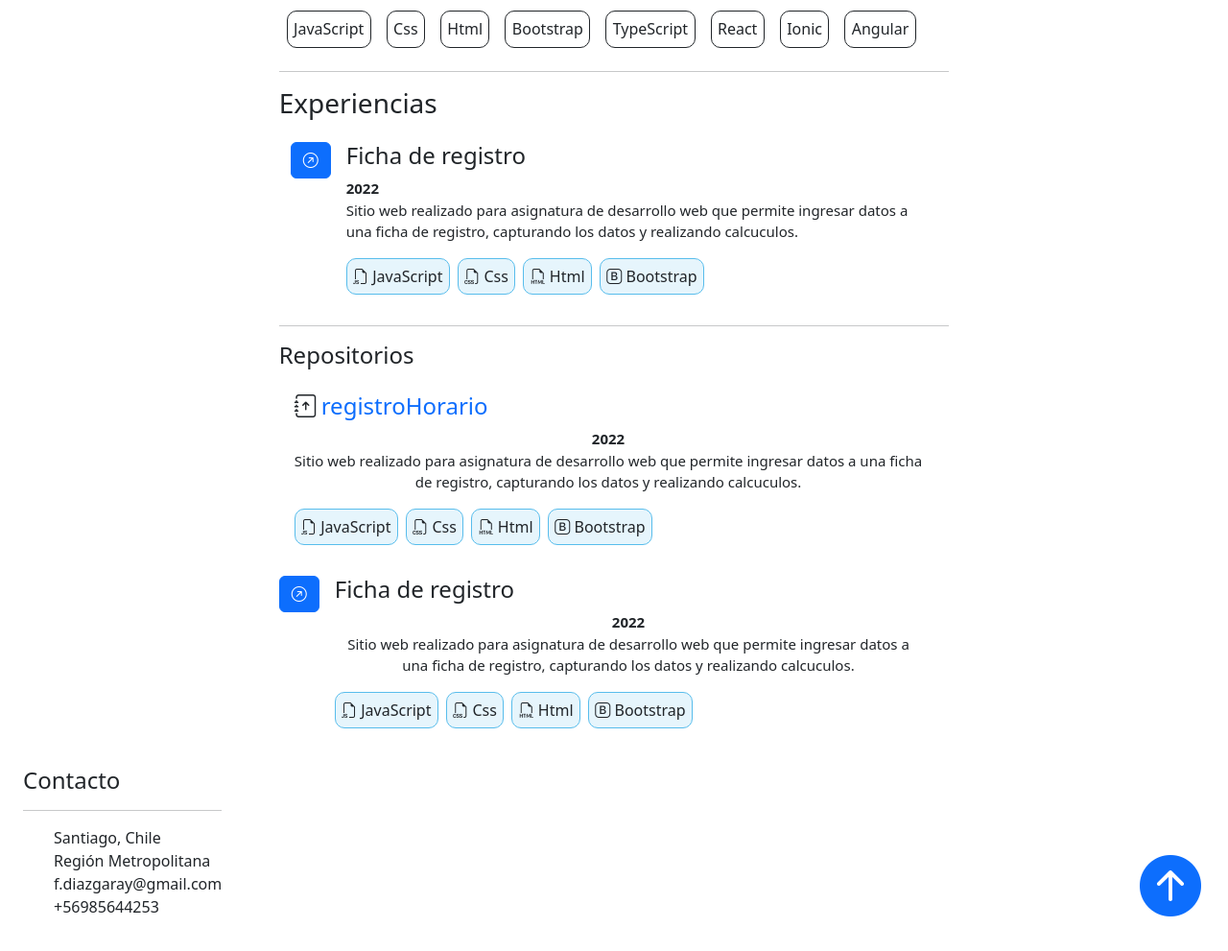
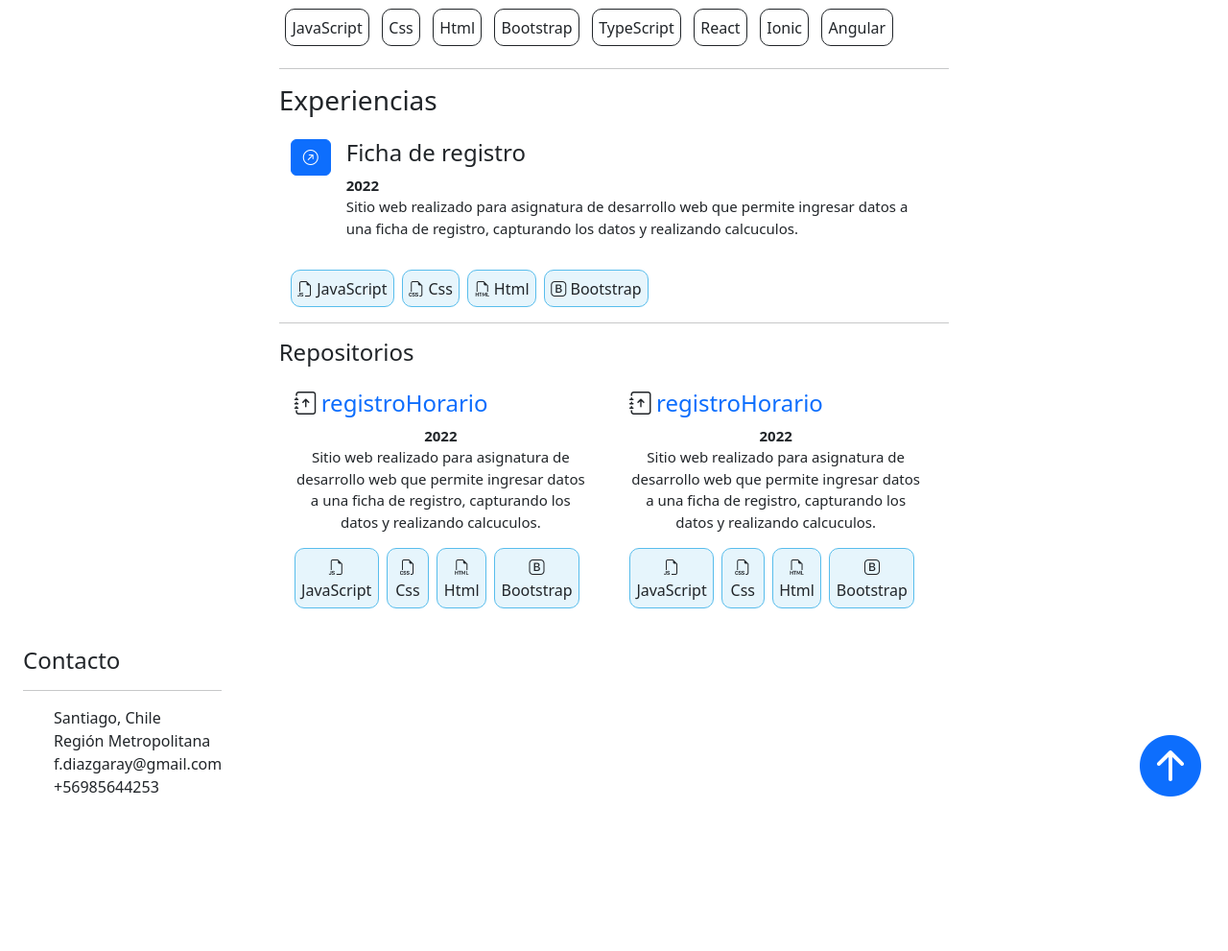
Before and after one commit to Fdiazg/portafolio, a plain HTML site: page index.html in a window 1280 px wide. Shown: the part 517-1508 px from the top of the page at 96% size. After the commit the page ends 1383 px from the top, so only its background shows below. Drawn offline with nearby package versions, Linux system fonts and the light colour scheme.

Commit message:
portafolio211220222

```diff
--- a/css/app.css
+++ b/css/app.css
@@ -2,6 +2,7 @@
     background-color: black !important;
     color: white !important;
 } */
+
 
 h1.dark {
   color: white;
@@ -104,7 +105,7 @@ body.dark .header {
 .liHabilidades{
   border: solid 1px;
   border-radius: 10px;
-  margin: 0.5rem;
+  margin: 0.4rem;
   padding: 0.4rem;
 }
 
@@ -192,6 +193,7 @@ body.dark .liExperiencias{
   display: flex;
   position: absolute;
   flex-direction: row;
+  margin-bottom: 500px;
 }
 
 .contacto li:hover {
@@ -231,3 +233,34 @@ body.dark .liExperiencias{
 /* .iconos a{
     color: white;
 }  */
+
+
+/* MEDIA */
+
+@media only screen and (max-width: 1150px) {
+
+#habilidades {
+  display: inline-block;
+
+}
+
+#habilidades li {
+  display: inline-flex;
+
+}
+}
+/*
+@media only screen and (max-width: 600px) and (min-width: 400px)  {
+
+
+} */
+
+
+/* @media only screen and (max-width: 992px) {
+
+  #habilidades {
+    display: inline-block;
+    max-width: 50px;
+  }
+
+  } */
--- a/index.html
+++ b/index.html
@@ -13,7 +13,7 @@
     <link rel="stylesheet" href="https://cdn.jsdelivr.net/npm/bootstrap-icons@1.9.1/font/bootstrap-icons.css">
 </head>
 
-<body class="w-100">
+<body class="">
 
     <header class="header w-auto" id="header">
         <div class="d-flex flex-column ms-auto mb-0">
@@ -122,8 +122,8 @@
             <hr>
             <div>
                 <h3>Habilidades | Aprendiendo</h3>
-                <div class="">
-                    <ul class="list-group list-group-horizontal ">
+                <div class="" >
+                    <ul id="habilidades" class=" list-group list-group-horizontal ">
                         <li class="liHabilidades ">JavaScript</li>
                         <li class="liHabilidades ">Css</li>
                         <li class="liHabilidades ">Html</li>
@@ -137,9 +137,10 @@
                 </div>
                 <hr>
 
+
+                <div class="column justify-content-center mt-0 ">
                     <h3>Experiencias</h3>
 
-                <div class="column justify-content-center mt-0 ">
                     <div class="container mt-0 ">
                         <ul class="list-group list-group-horizontal  ">
                             <li class="pt-2 mt-2">
@@ -149,7 +150,7 @@
                                 </a>
                             </li>
                             <li class="p-2 m-2 iconos">
-                                <h4 class=" d-flex">Ficha de registro
+                                <h4 class=" d-flex"> Ficha de registro
                                 </h4>
                                 <p class="m-0 ">
                                     <b> 2022
@@ -159,20 +160,26 @@
                                     Sitio web realizado para asignatura de desarrollo web que permite ingresar datos
                                     a una ficha de registro, capturando los datos y realizando calcuculos.
                                 </p>
+
+                            </li>
+
+                        </ul>
                         <ul class="list-group list-group-horizontal ">
                             <li class="liExperiencias ">
                                 <i class="bi bi-filetype-js"></i>
-                                        JavaScript</li>
+                                JavaScript
+                            </li>
                             <li class="liExperiencias ">
                                 <i class="bi bi-filetype-css "></i>
-                                        Css</li>
+                                Css
+                            </li>
                             <li class="liExperiencias ">
                                 <i class="bi bi-filetype-html"></i>
-                                        Html</li>
+                                Html
+                            </li>
                             <li class="liExperiencias ">
                                 <i class="bi bi-bootstrap"></i>
-                                        Bootstrap</li>
-                                </ul>
+                                Bootstrap
                             </li>
                         </ul>
                         <!-- <ul class="list-group list-group-horizontal  ">
@@ -215,13 +222,12 @@
                 <h4>Repositorios</h4>
                 <div class="container text-center mt-0">
                     <div class="row">
-                        <ul class="list-group list-group-horizontal col ">
+                        <ul id="registroHorario" class="list-group list-group-horizontal col ">
 
                             <li class="p-2 m-2 iconos">
                                 <h4 class=" d-flex">
                                     <i class="bi bi-journal-arrow-up"></i>
-                                    <a class="mx-1" href="https://github.com/Fdiazg/registroHorario"
-                                    target="_blank">
+                                    <a class="mx-1" href="https://github.com/Fdiazg/registroHorario" target="_blank">
                                         registroHorario
                                     </a>
                                 </h4>
@@ -236,28 +242,31 @@
                                 <ul class="list-group list-group-horizontal ">
                                     <li class="liExperiencias ">
                                         <i class="bi bi-filetype-js"></i>
-                                        JavaScript</li>
+                                        JavaScript
+                                    </li>
                                     <li class="liExperiencias ">
                                         <i class="bi bi-filetype-css "></i>
-                                        Css</li>
+                                        Css
+                                    </li>
                                     <li class="liExperiencias ">
                                         <i class="bi bi-filetype-html"></i>
-                                        Html</li>
+                                        Html
+                                    </li>
                                     <li class="liExperiencias ">
                                         <i class="bi bi-bootstrap"></i>
-                                        Bootstrap</li>
+                                        Bootstrap
+                                    </li>
                                 </ul>
                             </li>
                         </ul>
-                        <ul class="list-group list-group-horizontal col ">
-                            <li class="pt-2 mt-2">
-                                <a class="btn btn-primary rounded-top " href="https://fdiazg.github.io/fichasocial/"
-                                    target="_blank">
-                                    <i class="bi bi-arrow-up-right-circle"></i>
+                        <ul id="registroHorario" class="list-group list-group-horizontal col ">
+
+                            <li class="p-2 m-2 iconos">
+                                <h4 class=" d-flex">
+                                    <i class="bi bi-journal-arrow-up"></i>
+                                    <a class="mx-1" href="https://github.com/Fdiazg/registroHorario" target="_blank">
+                                        registroHorario
                                     </a>
-                            </li>
-                            <li class="p-2 m-2 iconos">
-                                <h4 class=" d-flex">Ficha de registro
                                 </h4>
                                 <p class="m-0 ">
                                     <b> 2022
@@ -270,16 +279,20 @@
                                 <ul class="list-group list-group-horizontal ">
                                     <li class="liExperiencias ">
                                         <i class="bi bi-filetype-js"></i>
-                                        JavaScript</li>
+                                        JavaScript
+                                    </li>
                                     <li class="liExperiencias ">
                                         <i class="bi bi-filetype-css "></i>
-                                        Css</li>
+                                        Css
+                                    </li>
                                     <li class="liExperiencias ">
                                         <i class="bi bi-filetype-html"></i>
-                                        Html</li>
+                                        Html
+                                    </li>
                                     <li class="liExperiencias ">
                                         <i class="bi bi-bootstrap"></i>
-                                        Bootstrap</li>
+                                        Bootstrap
+                                    </li>
                                 </ul>
                             </li>
                         </ul>
```
Lines whose indentation alone changed are shown as unchanged.
